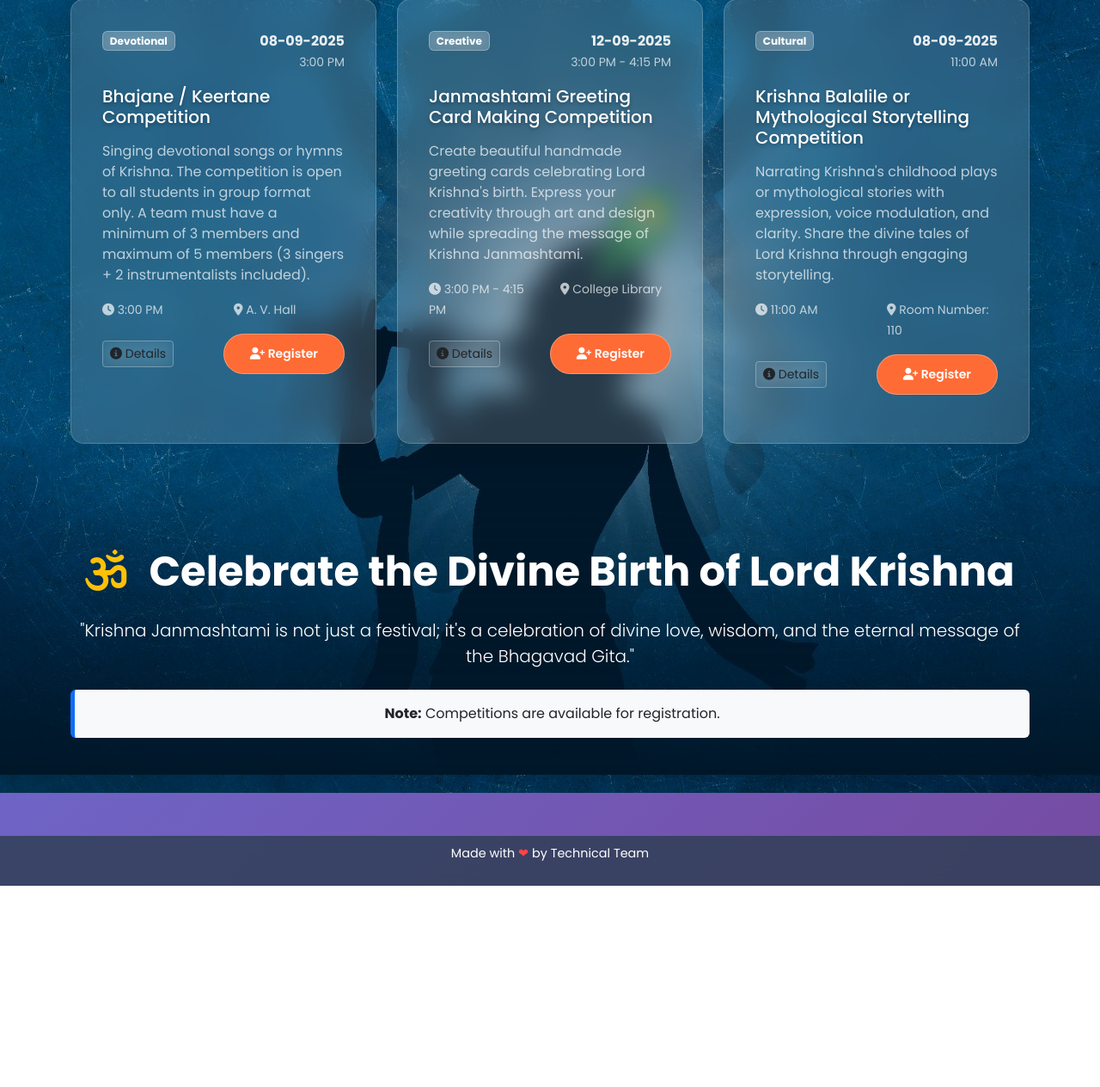
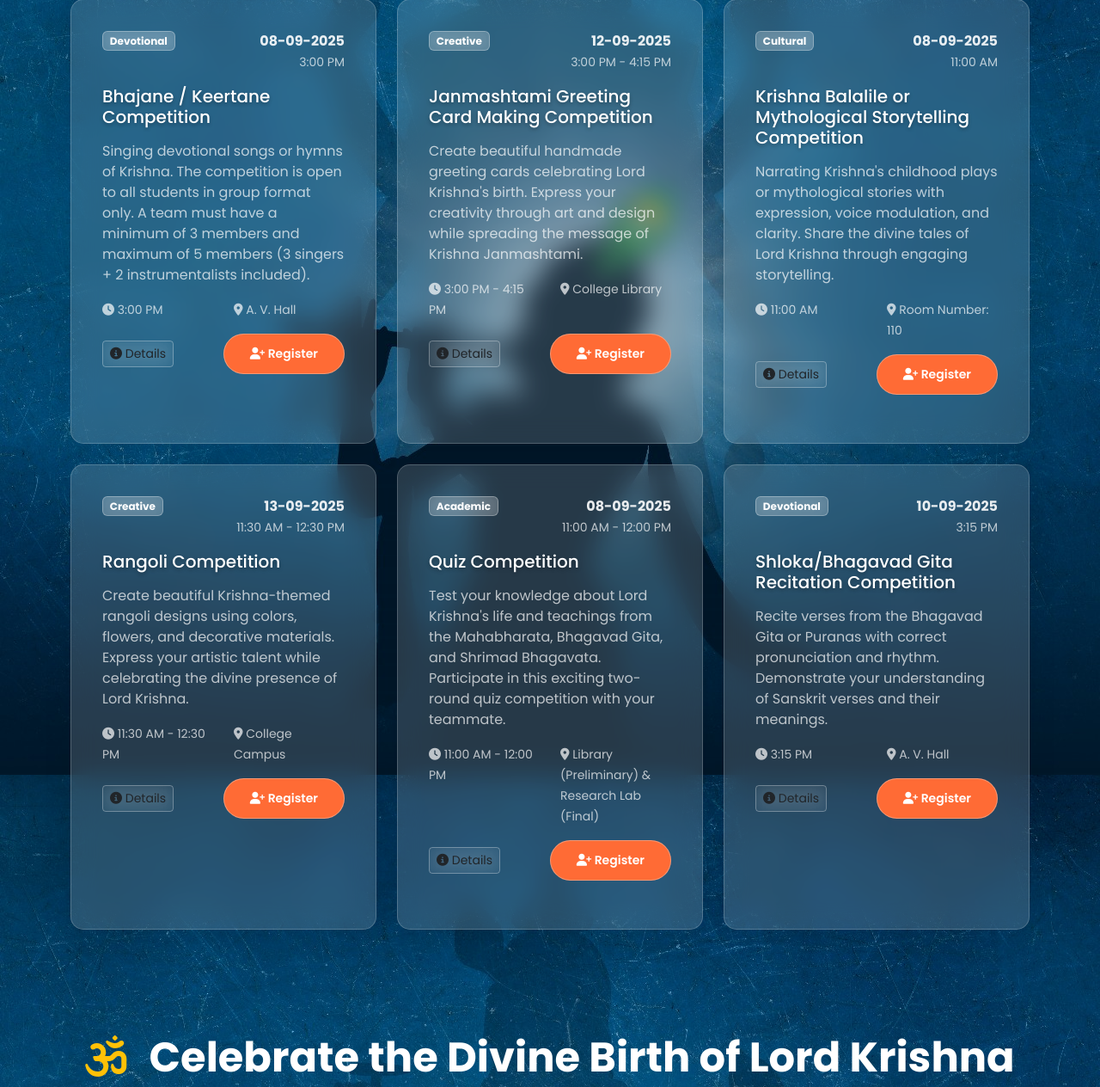
Before and after one commit to erru-2005/Krishna_Janmashtami, a Flask app: page /events in a window 1280 px wide. Shown: the part 499-1763 px from the top of the page at 86% size. Before the commit the page ends 1529 px from the top, so only its background shows below. Run offline with Flask 3, Linux system fonts and the light colour scheme.

Commit message:
Errol pc

```diff
--- a/app.py
+++ b/app.py
@@ -30,7 +30,8 @@ events = [
         'coordinator': 'Rashmi Gawadi, Assistant Professor, Department of Computer Application',
         'registration_deadline': '06/09/2025',
         'notice_date': '02/09/2025',
-        'college_phone': '20000-576201'
+        'college_phone': '20000-576201',
+        'Google_form': 'https://docs.google.com/forms/d/e/1FAIpQLSfRv3I5d9HASnAlUhqWwbKG_OLOjIJKRYta3djFyHM_dEW7eg/viewform?usp=header'
     },
     {
         'id': 2,
@@ -59,7 +60,9 @@ events = [
         'college_phone': '20000-576201',
         'duration': '1 hour 15 minutes',
         'paper_size': 'A4/A5 size',
-        'materials_allowed': 'Colored pens, crayons, watercolors, decorative materials'
+        'materials_allowed': 'Colored pens, crayons, watercolors, decorative materials',
+        'Google_form': 'https://docs.google.com/forms/d/e/1FAIpQLSf0UEtQ0-DSPx2CfcQ8dtLz2u2K321OKV73Yc4tpgg2Lt57xw/viewform?usp=header',
+
     },
     {
         'id': 3,
@@ -84,7 +87,95 @@ events = [
         'college_phone': '20000-576201',
         'duration': '5 minutes',
         'story_type': 'Scripture-based Krishna stories',
-        'scoring_criteria': 'Expression, voice modulation, clarity'
+        'scoring_criteria': 'Expression, voice modulation, clarity',
+        'Google_form': 'https://docs.google.com/forms/d/e/1FAIpQLSfRv3I5d9HASnAlUhqWwbKG_OLOjIJKRYta3djFyHM_dEW7eg/viewform?usp=header',
+    },
+    {
+        'id': 4,
+        'title': 'Rangoli Competition',
+        'description': 'Create beautiful Krishna-themed rangoli designs using colors, flowers, and decorative materials. Express your artistic talent while celebrating the divine presence of Lord Krishna.',
+        'date': '13-09-2025',
+        'time': '11:30 AM - 12:30 PM',
+        'location': 'College Campus, Dr. B. B. Hegde First Grade College, Kundapur',
+        'image': 'krishna2.jfif',
+        'category': 'Creative',
+        'rules': [
+            'Only Krishna-related themes are allowed',
+            'Time: 1 hour',
+            'Rangoli can include colors, flowers, and other decorative materials',
+            'Judges\' decision will be final'
+        ],
+        'venue': 'College Campus',
+        'college': 'Dr. B. B. Hegde First Grade College, Kundapur',
+        'coordinator': 'Prof. P. Sumathi, Department of Music',
+        'registration_deadline': '11/09/2025',
+        'notice_date': '02/09/2025',
+        'college_phone': '20000-576201',
+        'duration': '1 hour',
+        'theme_requirement': 'Only Krishna-related themes',
+        'materials_allowed': 'Colors, flowers, and decorative materials',
+        'Google_form': 'https://docs.google.com/forms/d/e/1FAIpQLSf1Jv-Wt4u3cxpGldrBML_2hZv6ebPmDB-23a8P63x2c98D-A/viewform?usp=header',
+    },
+    {
+        'id': 5,
+        'title': 'Quiz Competition',
+        'description': 'Test your knowledge about Lord Krishna\'s life and teachings from the Mahabharata, Bhagavad Gita, and Shrimad Bhagavata. Participate in this exciting two-round quiz competition with your teammate.',
+        'date': '08-09-2025',
+        'time': '11:00 AM - 12:00 PM',
+        'location': 'Library & Research Lab, Dr. B. B. Hegde First Grade College, Kundapur',
+        'image': 'krishna2.jfif',
+        'category': 'Academic',
+        'rules': [
+            'The competition consists of two rounds: Preliminary and Final',
+            'Only team entries are permitted (2 members per team)',
+            'Any number of teams can participate from each class',
+            'Preliminary Round: 30 questions in 60 minutes',
+            'Only 5 teams will be selected for the Final Round',
+            'Final Round follows "Fastest Finger First" format',
+            'Questions based on Krishna\'s life and teachings from Mahabharata, Bhagavad Gita, and Shrimad Bhagavata',
+            'No mobile phones or electronic gadgets allowed',
+            'No replacement of team members after registration',
+            'Tie-breaker: 3 additional questions for final selection',
+            'Judges\' decision will be final and binding'
+        ],
+        'venue': 'Library (Preliminary) & Research Lab (Final)',
+        'college': 'Dr. B. B. Hegde First Grade College, Kundapur',
+        'coordinator': 'Mr. Pranam B, Department of Computer Applications',
+        'registration_deadline': '07/09/2025',
+        'notice_date': '03/09/2025',
+        'college_phone': '20000-576201',
+        'team_size': '2 members per team',
+        'rounds': 'Preliminary and Final',
+        'preliminary_duration': '60 minutes for 30 questions',
+        'final_format': 'Fastest Finger First',
+        'topics': 'Krishna\'s life, Mahabharata, Bhagavad Gita, Shrimad Bhagavata',
+        'Google_form': 'https://docs.google.com/forms/d/e/1FAIpQLSf1Jv-Wt4u3cxpGldrBML_2hZv6ebPmDB-23a8P63x2c98D-A/viewform?usp=header'
+    },
+    {
+        'id': 6,
+        'title': 'Shloka/Bhagavad Gita Recitation Competition',
+        'description': 'Recite verses from the Bhagavad Gita or Puranas with correct pronunciation and rhythm. Demonstrate your understanding of Sanskrit verses and their meanings.',
+        'date': '10-09-2025',
+        'time': '3:15 PM',
+        'location': 'A. V. Hall, Dr. B. B. Hegde First Grade College, Kundapur',
+        'image': 'krishna2.jfif',
+        'category': 'Devotional',
+        'rules': [
+            'Pronunciation and rhythm must be correct',
+            'Time limit: 2 minutes',
+            'Extra marks for a verse with meaning',
+            'The decision of the judges is final'
+        ],
+        'venue': 'A. V. Hall',
+        'college': 'Dr. B. B. Hegde First Grade College, Kundapur',
+        'coordinator': 'Mrs. Jayalakshmi K., Professor, Department of Computer Science',
+        'registration_deadline': '08/09/2025',
+        'notice_date': '01/09/2025',
+        'college_phone': '20000-576201',
+        'duration': '2 minutes',
+        'contest_theme': 'Recitation of Gita or Purana verses',
+        'scoring_criteria': 'Pronunciation, rhythm, and meaning explanation',
+        'Google_form': 'https://docs.google.com/forms/d/e/1FAIpQLSfRv3I5d9HASnAlUhqWwbKG_OLOjIJKRYta3djFyHM_dEW7eg/viewform?usp=header'
     }
 ]
 
--- a/templates/event_detail.html
+++ b/templates/event_detail.html
@@ -299,7 +299,7 @@
                             </div>
                         </div>
 
-                        <a href="{{ url_for('register') }}?event_id={{ event.id }}" class="btn btn-primary btn-lg w-100 mb-3">
+                        <a href="{{ event.Google_form }}" class="btn btn-primary btn-lg w-100 mb-3">
                             <i class="fas fa-user-plus"></i> Register Team
                         </a>
 
@@ -347,7 +347,7 @@
     <div class="container">
         <h3 class="mb-4">Ready to Showcase Your Devotional Talent?</h3>
         <p class="lead mb-4">Join the Bhajane/Keertane Competition and celebrate Lord Krishna through divine music</p>
-        <a href="{{ url_for('register') }}?event_id={{ event.id }}" class="btn btn-light btn-lg px-5">
+        <a href="{{ event.Google_form }}" class="btn btn-light btn-lg px-5">
             <i class="fas fa-music me-2"></i>Register Your Team Now
         </a>
     </div>
--- a/templates/events.html
+++ b/templates/events.html
@@ -111,7 +111,7 @@
                             <a href="{{ url_for('event_detail', event_id=event.id) }}" class="btn btn-outline-dark btn-sm">
                                 <i class="fas fa-info-circle"></i> Details
                             </a>
-                            <a href="{{ url_for('register') }}?event_id={{ event.id }}" class="btn btn-primary btn-sm">
+                            <a href="{{ event.Google_form }}" class="btn btn-primary btn-sm">
                                 <i class="fas fa-user-plus"></i> Register
                             </a>
                         </div>
```
